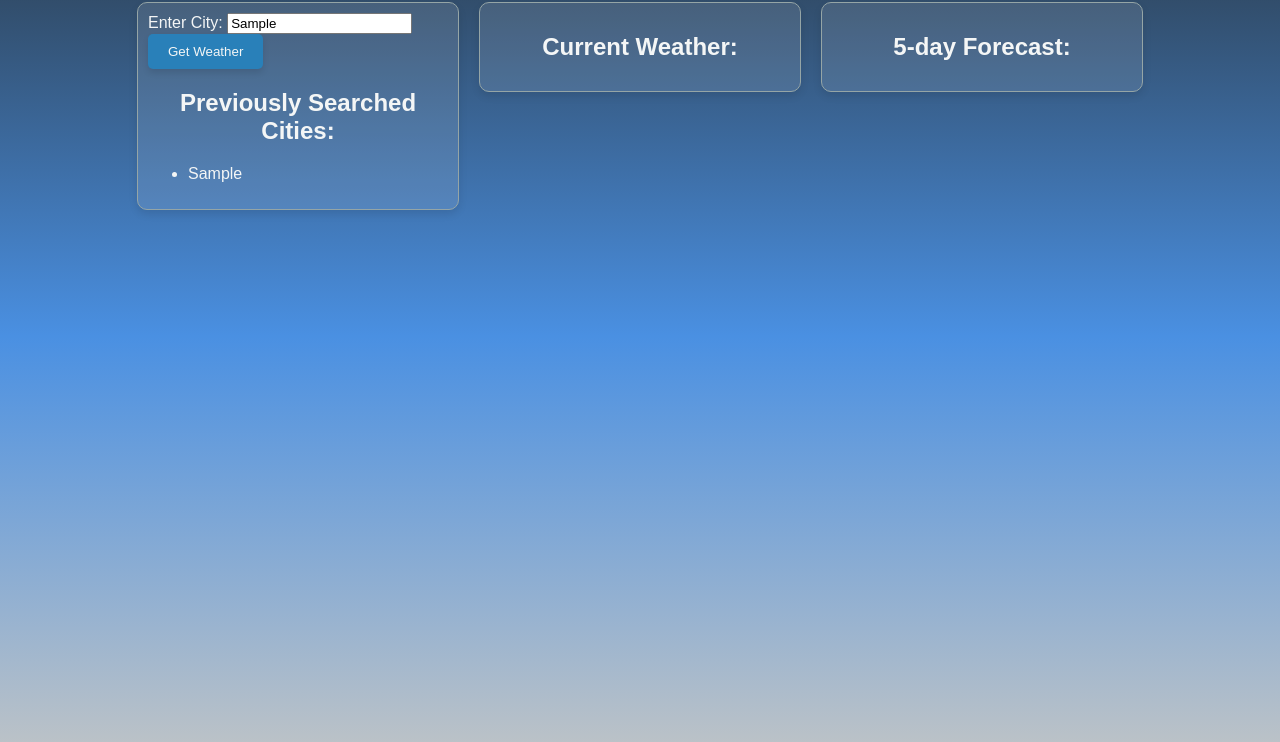
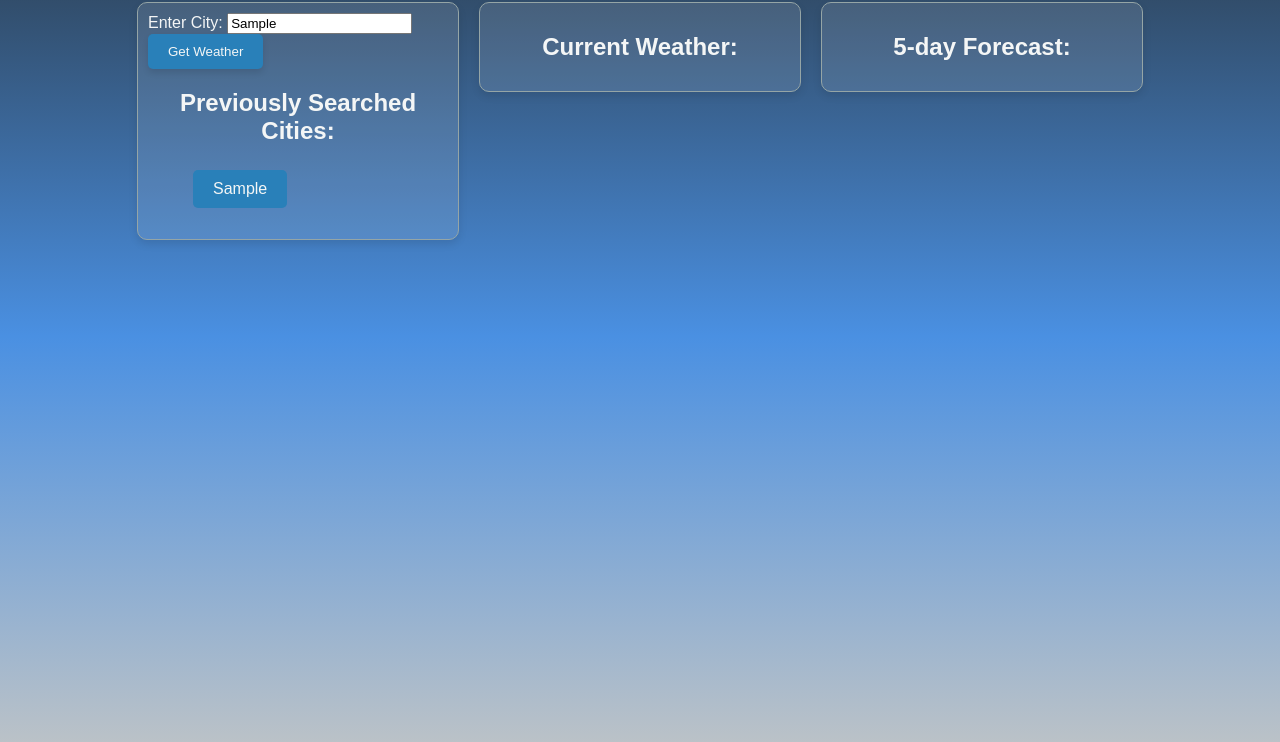
Before and after one commit to JosePerez013/weather-dashboard, a plain HTML site: page index.html in a window 1280 px wide. Both pictures are taken after typing "Sample" into the empty fields and a click on the button "Get Weather". Shown: the part 78-820 px from the top of the page. Drawn offline with nearby package versions, Linux system fonts and the light colour scheme; no server answers.

Commit message:
made searched cities into buttons

```diff
--- a/assets/css/style.css
+++ b/assets/css/style.css
@@ -38,6 +38,22 @@ button {
     transition: all 0.2s;
 }
 
+#searchedCities li {
+    display: inline-block;
+    background-color: #2980B9;
+    color: #F4F6F6;
+    padding: 10px 20px;
+    margin: 5px;
+    border-radius: 5px;
+    cursor: pointer;
+    text-align: center;
+}
+
+#searchedCities li:hover {
+    background-color: #3498DB;
+    transform: translateY(-2px);
+}
+
 button:hover {
     background-color: #3498DB;
     transform: translateY(-2px);
```
